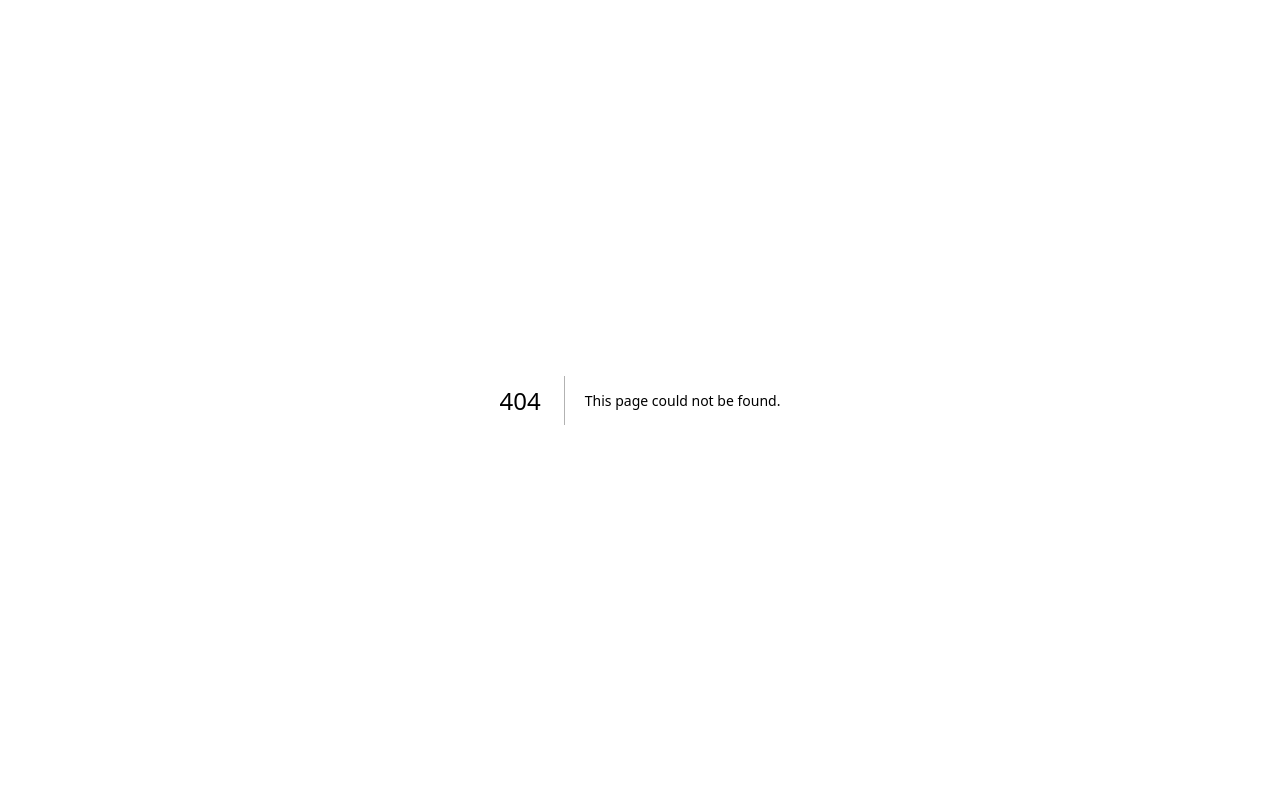
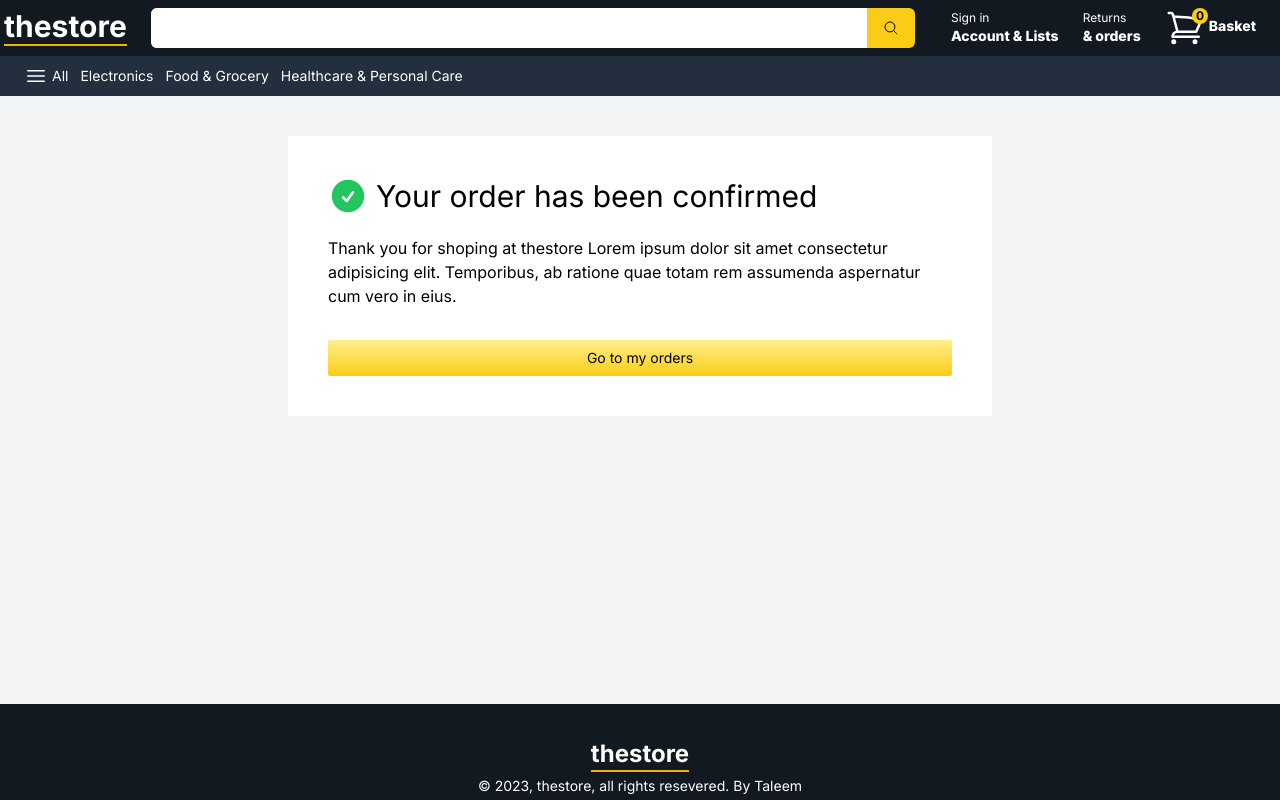
Before and after one commit to Taleemj/fullstack-eCommerce-store, a Next.js app: page /success in a window 1280 px wide. Before the commit this address had no page. Built offline with nearby package versions, Linux system fonts and the light colour scheme; no server answers.

Commit message:
add success order page

```diff
--- /dev/null
+++ b/app/success/page.jsx
@@ -0,0 +1,34 @@
+import Header from "@/components/Header";
+import { CheckCircleIcon } from "@heroicons/react/24/solid";
+import Link from "next/link";
+import Footer from "@/components/Footer";
+
+const Page = () => {
+  return (
+    <div className="h-screen bg-gray-100">
+      <Header />
+
+      <main className="w-full md:py-10">
+        <div className="bg-white flex md:w-[55%] mx-auto flex-col md:p-10 p-4">
+          <div className="flex items-center space-x-2 mb-5">
+            <CheckCircleIcon className="text-green-500 h-10" />
+            <h1 className="text-3xl">Your order has been confirmed</h1>
+          </div>
+          <p>
+            Thank you for shoping at thestore Lorem ipsum dolor sit amet
+            consectetur adipisicing elit. Temporibus, ab ratione quae totam rem
+            assumenda aspernatur cum vero in eius.
+          </p>
+
+          <Link href={"/orders"} className="w-full">
+            <button className="button mt-8 w-full">Go to my orders</button>
+          </Link>
+        </div>
+      </main>
+
+      <Footer />
+    </div>
+  );
+};
+
+export default Page;
```
Also changed, not shown: firebase.js (added, +10 -0 lines).
